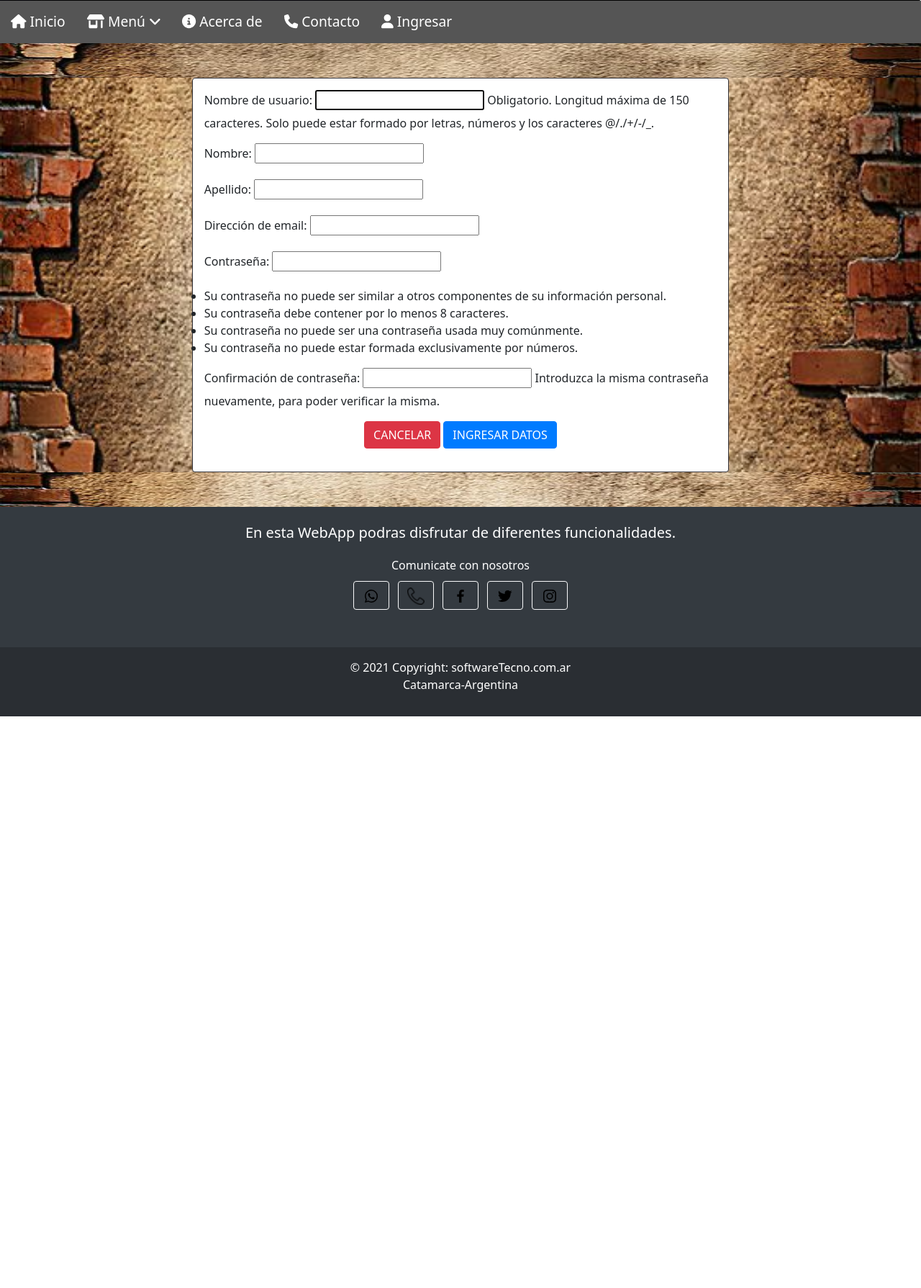
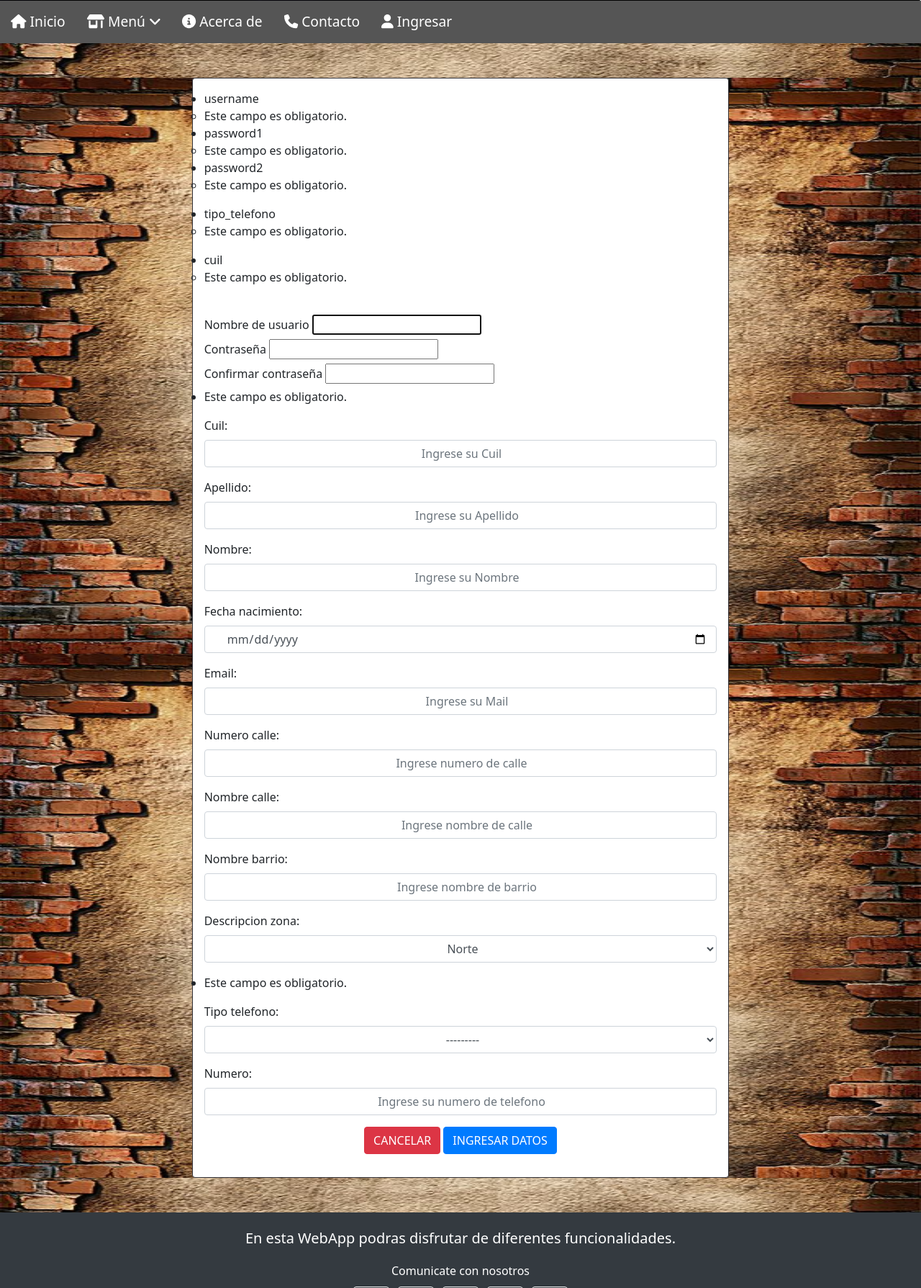
Before and after one commit to JuarezDanielPoman/Rotiseria, a Django app: page /Usuario/CrearUsuario in a window 1280 px wide. Shown: the part 440-2229 px from the top of the page at 72% size. Before the commit the page ends 1435 px from the top, so only its background shows below. Run offline with Django 4.2, Linux system fonts and the light colour scheme; some libraries are stand-ins or nearby versions; some web fonts are replaced.

Commit message:
vinculacion usuario y persona en formulario

```diff
--- a/Laboratorio/Rotiseria/Rotiseria/settings.py
+++ b/Laboratorio/Rotiseria/Rotiseria/settings.py
@@ -130,6 +130,7 @@ STATICFILES_DIRS = (os.path.join(BASE_DIR, 'static'),)
 
 DEFAULT_AUTO_FIELD = 'django.db.models.BigAutoField'
 
+
 try:
     from .configuraciones_locales import *
 except ImportError:
--- a/Laboratorio/Rotiseria/apps/Usuario/forms.py
+++ b/Laboratorio/Rotiseria/apps/Usuario/forms.py
@@ -32,7 +32,7 @@ class PersonaForm(forms.ModelForm):
 
     class Meta:
         model = Persona
-        fields = ('cuil', 'apellido','nombre', 'fecha_nacimiento', 'email', 'user')
+        fields = ('cuil', 'apellido','nombre', 'fecha_nacimiento', 'email')
         prefix = 'persona'
 
         widgets = {
--- a/Laboratorio/Rotiseria/apps/Usuario/templates/usuario/CrearUsuario.html
+++ b/Laboratorio/Rotiseria/apps/Usuario/templates/usuario/CrearUsuario.html
@@ -8,9 +8,25 @@
         <div class="card col-sm-7 p-3 formulario">
             <div class="mb-2">
                 <form action="#" method="post">
-                    {{form.messages}}
-                    {{form.as_p}}
-                    {{data.username}}
+                    {{usuario.errors}}
+                    {{domicilio_form.errors}}
+                    {{zona_form.errors}}
+                    {{telefono_form.errors}}
+                    {{persona_form.errors}}
+
+                     <br>
+                    <label>Nombre de usuario</label>
+                    {{usuario.username}} <br>
+                    <label>Contraseña</label>
+                     {{usuario.password1}}<br>
+                     <label >Confirmar contraseña</label>
+                    {{usuario.password2}}<br>
+                    {{persona_form.as_p}}
+
+                    {{domicilio_form.as_p}}
+                    {{zona_form.as_p}}
+                    {{telefono_form.as_p}}
+
 
                     <!-- <fieldset>
                         <legend class="text-center"> <span>REGISTRAR USUSARIO</span></legend>
--- a/Laboratorio/Rotiseria/apps/Usuario/views.py
+++ b/Laboratorio/Rotiseria/apps/Usuario/views.py
@@ -36,20 +36,52 @@ def index(request):
     return render(request, 'base/home.html')
 
 def registrarUsuario(request):
-    data = {
-        'form': CustomUserCreationForm()
-    }
 
+    domicilio_form = DomicilioForm(request.POST, prefix='domicilio')
+    persona_form = PersonaForm(request.POST, prefix='persona')
+    telefono_form = TelefonoForm(request.POST, prefix='telefono')
+    zona_form = ZonaDomicilioForm(request.POST, prefix='zona')
+    formulario = CustomUserCreationForm(request.POST,prefix='formulario')
     if request.method == 'POST':
-        formulario = CustomUserCreationForm(data=request.POST)
-        if formulario.is_valid():
-            formulario.save()
+        if formulario.is_valid() and domicilio_form.is_valid() and persona_form.is_valid() and telefono_form.is_valid() and zona_form.is_valid():
+            p=persona_form.save(commit=False)
+            f=formulario.save(commit=False)
+            d=domicilio_form.save(commit=False)
+            t=telefono_form.save(commit=False)
+            z=zona_form.save(commit=False)
+            p.user_id=f.id
+            p.user_username=f.username
+            p.user_password=f.password
+            f.first_name=p.nombre
+            f.last_name=p.apellido
+            f.email=p.email
+            p.user_email=f.email
+
+
+            # print(f.username)
+            # print(f.password)
+
+
+            t.save()
+            z.save()
+
+            d.zona_id=z.cod_zona
+            d.save()
+
+            p.domicilio_id=d.cod_domicilio
+            p.telefono_id=t.id
+            p.save()
+            f.save()
             user = authenticate(username=formulario.cleaned_data['username'], password=formulario.cleaned_data['password1'])
             login(request, user)
             return render(request, 'base/home.html')
         else:
-            data['form'] = formulario
-    return render(request,'Usuario/CrearUsuario.html',data)
+            domicilio_form = DomicilioForm(prefix='domicilio')
+            persona_form = PersonaForm(prefix='persona')
+            telefono_form = TelefonoForm(prefix='telefono')
+            zona_form = ZonaDomicilioForm(prefix='zona')
+            formulario = CustomUserCreationForm(prefix='formulario')
+    return render(request,'Usuario/CrearUsuario.html',{'usuario':formulario,'persona_form': persona_form,'domicilio_form': domicilio_form,'telefono_form': telefono_form,'zona_form': zona_form})
 
 
 def logout_view(request):
```
